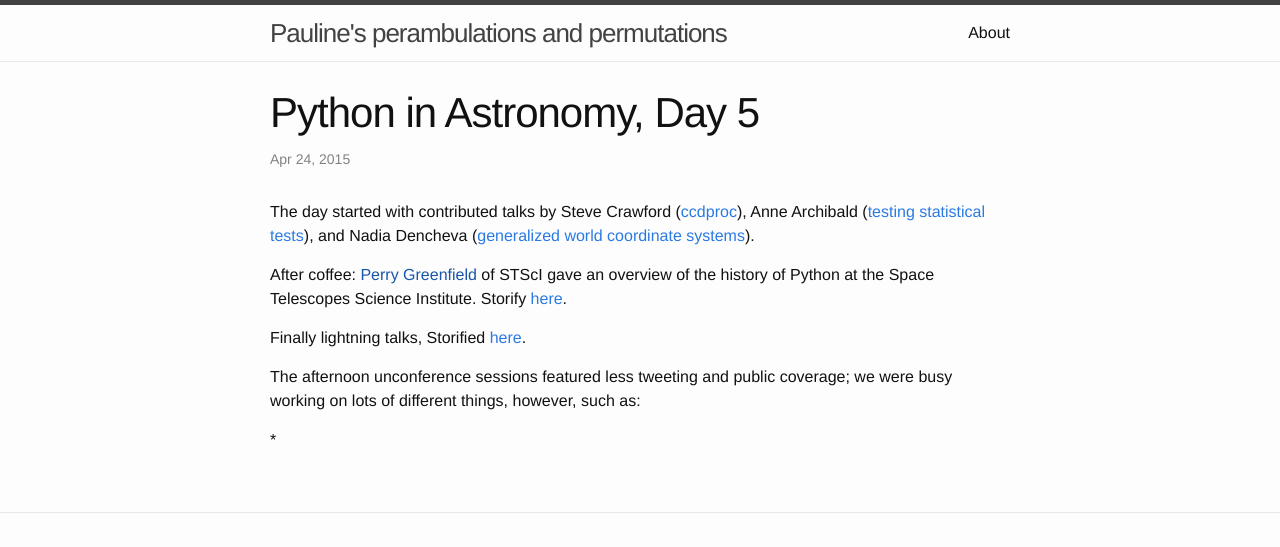
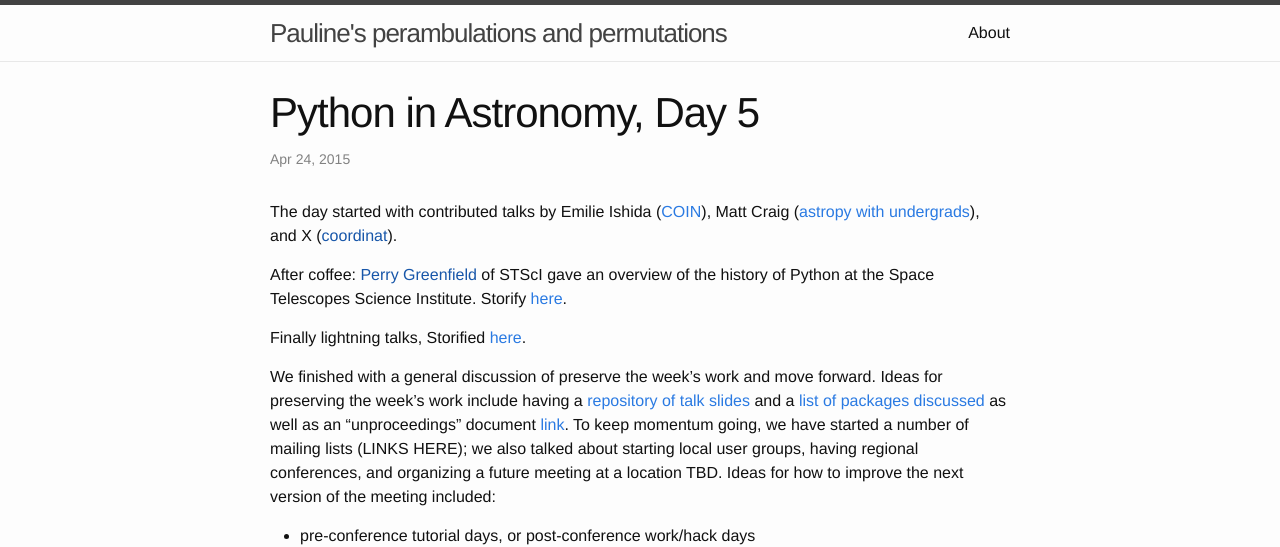
Before and after one commit to PBarmby/PBarmby.github.io, a Jekyll site: the page built from _posts/2015-04-24-Python-in-Astronomy-Day-5.markdown, in a window 1280 px wide. Shown: the top 547 px of the page. Built offline with Jekyll 4.4.1, drawn with Linux system fonts in a browser that asks for light colours; some of the changed text lies outside the part shown.

Commit message:
adding to day 5

```diff
--- a/_posts/2015-04-24-Python-in-Astronomy-Day-5.markdown
+++ b/_posts/2015-04-24-Python-in-Astronomy-Day-5.markdown
@@ -5,14 +5,24 @@
 tags: astronomy Python conference
 ---
 
-The day started with contributed talks by Steve Crawford ([ccdproc](http://ccdproc.readthedocs.org/en/latest/)), Anne Archibald ([testing statistical tests](http://lighthouseinthesky.blogspot.nl/)), and Nadia Dencheva ([generalized world coordinate systems](http://gwcs.readthedocs.org/en/latest/)).
+The day started with contributed talks by Emilie Ishida ([COIN](LINK)), Matt Craig ([astropy with undergrads](LINK)), and X ([coordinat]()).
 
 After coffee: [Perry Greenfield]() of STScI gave an overview of the history of Python at the Space Telescopes Science Institute.  Storify [here](https://storify.com/PBarmby/python-in-astronomy-day-5-keynote).
 
 Finally lightning talks, Storified [here](https://storify.com/PBarmby/python-in-astronomy-day-5-lightning-talks).
 
-The afternoon unconference sessions featured less tweeting and public coverage; we were busy working on lots of
-different things, however, such as:
+We finished with a general discussion of preserve the week's work and move forward. Ideas for preserving the week's work include
+having a [repository of talk slides](https://github.com/python-in-astronomy/talk_slides) and a [list of packages discussed](https://github.com/python-in-astronomy/repo_list/blob/master/link_list.md) as well as an "unproceedings" document [link](ADD LINK).
+To keep momentum going, we have started a number of mailing lists (LINKS HERE); we also talked about starting local user groups, having regional conferences, and organizing a future meeting at a location TBD. Ideas for how to improve the next version of the meeting included:
 
+* pre-conference tutorial days, or post-conference work/hack days
+* additional time during which unconferences are not scheduled
+* some scheduling of unconferences or tutorials in advance
+* a shorter lunch period for more work time
 
+After this we did the conference picture. [LINK]
+
+The afternoon unconference sessions included:
+
+* next steps for astropy [LINK]
 *
```
